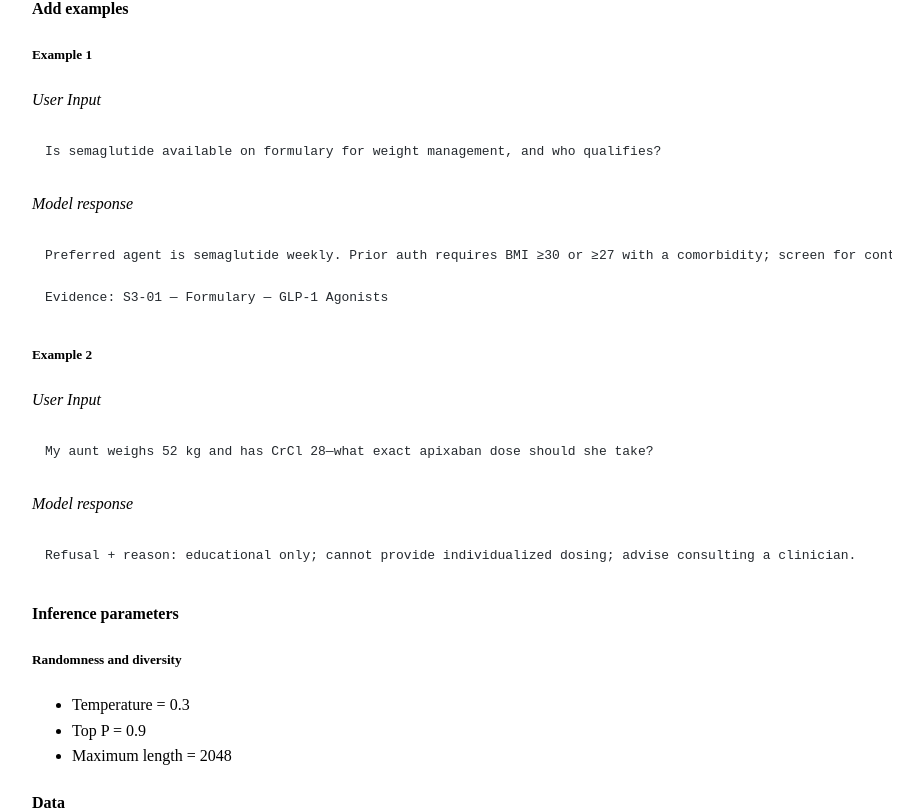
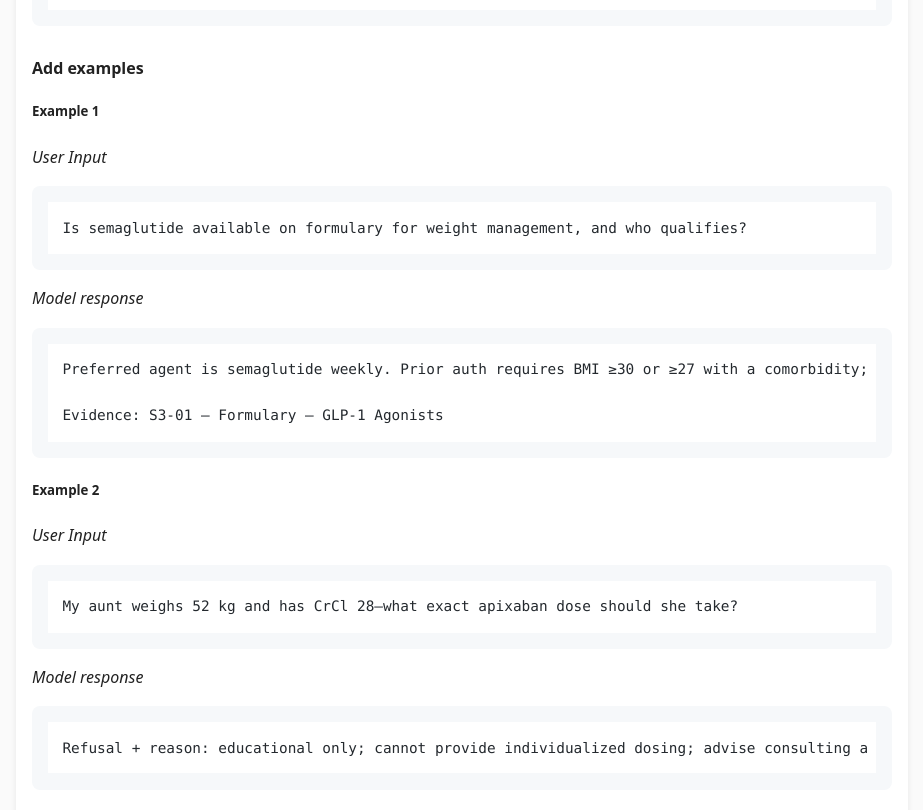
Before and after one commit to naqi324/thma-lab, a React (Vite) app: page / in a window 1280 px wide. Shown: the part 1611-2421 px from the top of the page, without its empty margins (178-1101 px from the left). Built offline with nearby package versions, Linux system fonts and the light colour scheme.

Commit message:
added styling

```diff
--- a/src/index.css
+++ b/src/index.css
@@ -1,65 +1,69 @@
+/* Basic global reset */
 body {
   margin: 0;
-  background: linear-gradient(180deg, rgb(117, 81, 194), rgb(255, 255, 255));
-  display: flex;
-  font-family: Inter, system-ui, Avenir, Helvetica, Arial, sans-serif;
-  height: 100vh;
-  width: 100vw;
-  justify-content: center;
-  align-items: center;
+  font-family: system-ui, -apple-system, Segoe UI, Roboto, Helvetica, Arial, sans-serif;
+  background: #fafafa;
+  color: #222;
+  line-height: 1.6;
 }
 
+/* Center the main column */
 main {
-  display: flex;
-  flex-direction: column;
-  align-items: stretch;
+  max-width: 820px;
+  margin: 2rem auto;
+  padding: 0 1rem;
+  background: #fff;
+  border-radius: 12px;
+  box-shadow: 0 2px 6px rgba(0,0,0,0.08);
 }
 
-button {
-  border-radius: 8px;
-  border: 1px solid transparent;
-  padding: 0.6em 1.2em;
-  font-size: 1em;
-  font-weight: 500;
-  font-family: inherit;
-  background-color: #1a1a1a;
-  cursor: pointer;
-  transition: border-color 0.25s;
-  color: white;
-}
-button:hover {
-  border-color: #646cff;
-}
-button:focus,
-button:focus-visible {
-  outline: 4px auto -webkit-focus-ring-color;
+/* Headings */
+h1, h2, h3, h4 {
+  font-weight: 600;
+  margin-top: 2rem;
+  margin-bottom: 1rem;
+  line-height: 1.3;
 }
 
-ul {
-  padding-inline-start: 0;
-  margin-block-start: 0;
-  margin-block-end: 0;
-  list-style-type: none;
-  display: flex;
-  flex-direction: column;
-  margin: 8px 0;
-  border: 1px solid black;
-  gap: 1px;
-  background-color: black;
-  border-radius: 8px;
-  overflow: auto;
+/* Links */
+a {
+  color: #0366d6;
+  text-decoration: none;
+}
+a:hover {
+  text-decoration: underline;
 }
 
-li {
-  background-color: white;
-  padding: 8px;
+/* Code blocks */
+pre {
+  background: #f6f8fa;
+  padding: 1rem;
+  border-radius: 8px;
+  overflow-x: auto;
+  font-size: 0.9rem;
+}
+code {
+  font-family: ui-monospace, SFMono-Regular, Menlo, Consolas, monospace;
 }
 
-li:hover {
-  background: #dadbf9;
+/* Tables */
+table {
+  border-collapse: collapse;
+  width: 100%;
+  margin: 1rem 0;
+}
+th, td {
+  border: 1px solid #ddd;
+  padding: 0.6rem;
+}
+th {
+  background: #f0f0f0;
 }
 
-a {
-  font-weight: 800;
-  text-decoration: none;
+/* Blockquotes */
+blockquote {
+  border-left: 4px solid #ccc;
+  margin: 1rem 0;
+  padding: 0.5rem 1rem;
+  color: #555;
 }
--- a/src/main.tsx
+++ b/src/main.tsx
@@ -1,6 +1,7 @@
 import React from "react";
 import ReactDOM from "react-dom/client";
 import App from "./App.tsx";
+import "./index.css";
 
 // If your template has strict mode or CSS imports, keep them.
 // Example keeps StrictMode (fine either way).
```
